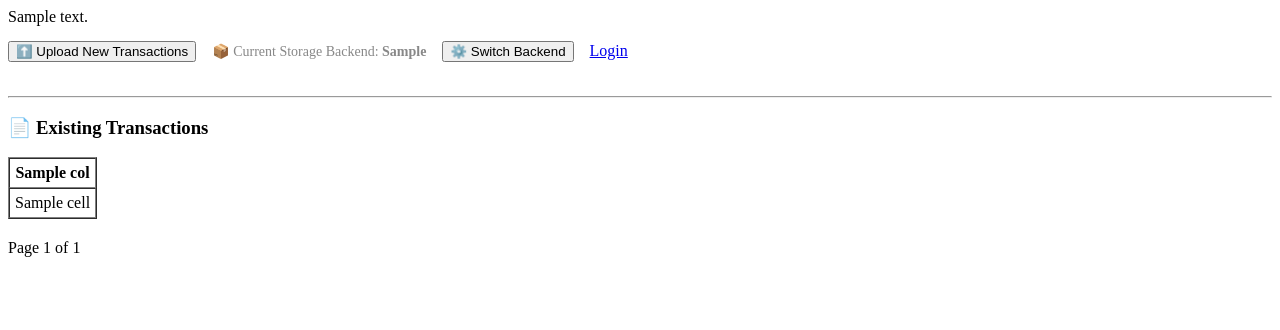
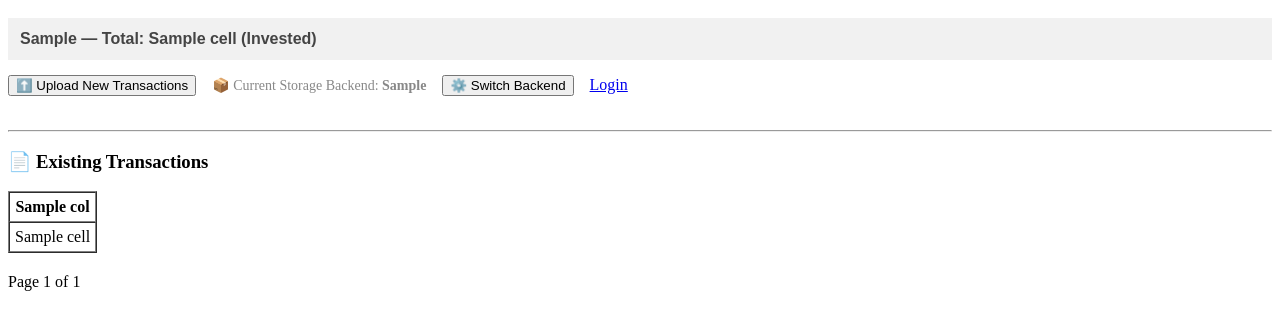
Before and after one commit to dheerajk78/sample_app, a Flask app: template templates/summary.html in a window 1280 px wide. Shown: the top 330 px of the page. Run offline with Flask 3, Linux system fonts and the light colour scheme; the template is opened without the code that fills it: most values are stand-ins (such as "Sample title", 1, 10 or a date in 2020).

Commit message:
Update summary.html

```diff
--- a/templates/summary.html
+++ b/templates/summary.html
@@ -8,11 +8,69 @@
 
 <head>
     <title>Portfolio Summary</title>
+    <style>
+  .collapsible {
+    background-color: #f1f1f1;
+    color: #444;
+    cursor: pointer;
+    padding: 12px;
+    width: 100%;
+    text-align: left;
+    border: none;
+    outline: none;
+    font-size: 16px;
+    font-weight: bold;
+    margin-top: 10px;
+  }
+
+  .collapsible.active, .collapsible:hover {
+    background-color: #ddd;
+  }
+
+  .content {
+    padding: 0 18px;
+    display: none;
+    overflow: hidden;
+    margin-bottom: 20px;
+  }
+</style>
 </head>
 <body>
-    <div>
+    <!-- <div>
     {{ summary_text | safe }}
+    </div> -->
+  <div class="summary-tables">
+  {% for asset in summary_data %}
+    <div class="asset-group">
+      <button class="collapsible">{{ asset.asset_type }} — Total: {{ asset.total_row[3] }} (Invested)</button>
+      <div class="content">
+        <table border="1" cellpadding="5" cellspacing="0">
+          <thead>
+            <tr>
+              {% for col in asset.headers %}
+                <th>{{ col }}</th>
+              {% endfor %}
+            </tr>
+          </thead>
+          <tbody>
+            {% for row in asset.rows %}
+              <tr>
+                {% for cell in row %}
+                  <td>{{ cell }}</td>
+                {% endfor %}
+              </tr>
+            {% endfor %}
+            <tr style="font-weight: bold;">
+              {% for cell in asset.total_row %}
+                <td>{{ cell }}</td>
+              {% endfor %}
+            </tr>
+          </tbody>
+        </table>
+      </div>
     </div>
+  {% endfor %}
+</div>
 
 <div style="display: flex; align-items: center; gap: 16px; margin-bottom: 20px;">
     <form action="{{ url_for('main.upload') }}" method="get">
@@ -73,5 +131,21 @@
         <a href="{{ url_for('main.summary', page=page+1) }}">Next ➡️</a>
     {% endif %}
 </div>
+  <script>
+  document.addEventListener("DOMContentLoaded", function() {
+    const collapsibles = document.querySelectorAll(".collapsible");
+    collapsibles.forEach(button => {
+      button.addEventListener("click", function() {
+        this.classList.toggle("active");
+        const content = this.nextElementSibling;
+        if (content.style.display === "block") {
+          content.style.display = "none";
+        } else {
+          content.style.display = "block";
+        }
+      });
+    });
+  });
+</script>
 </body>
 </html>
```
